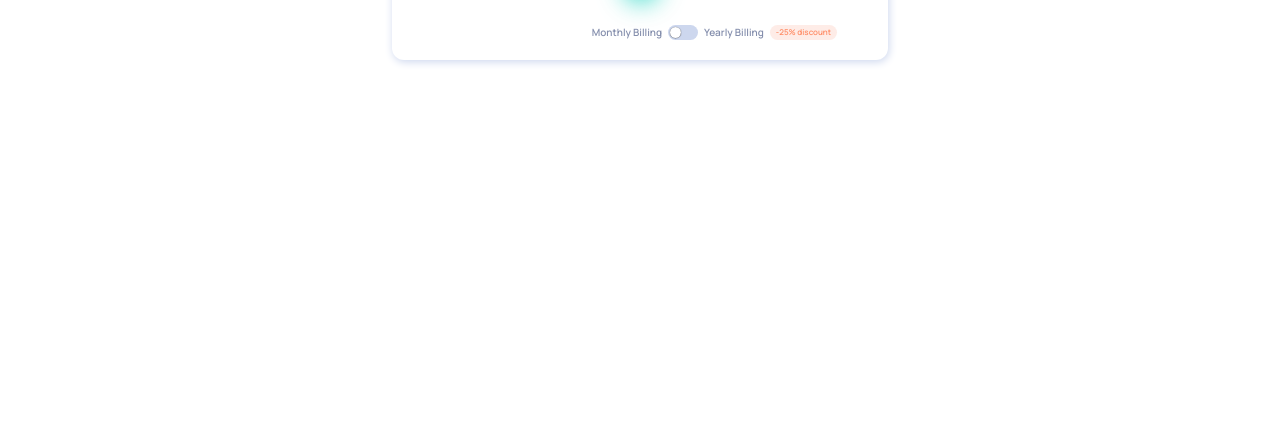
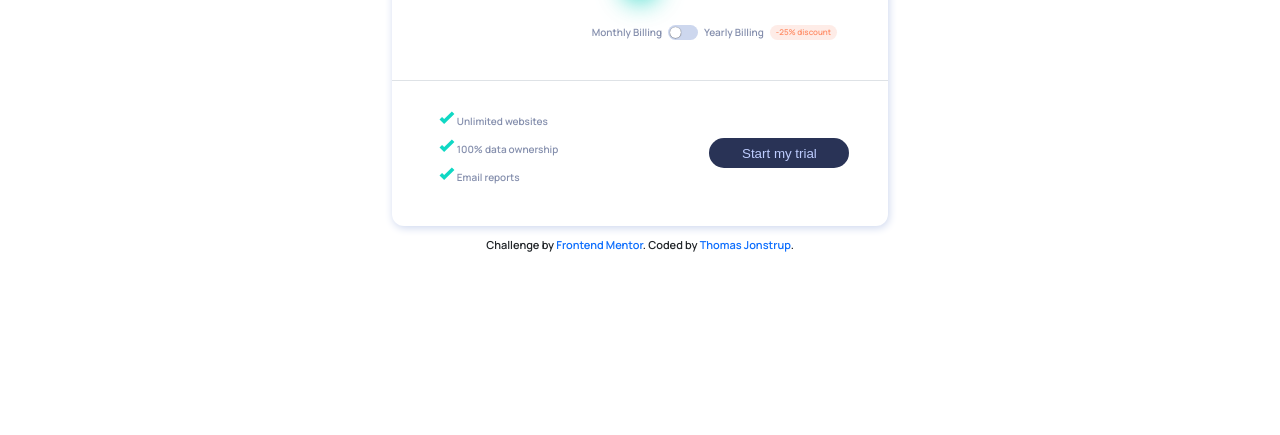
Before and after one commit to EliasOAlmeida/Interactive-pricing-component, a plain HTML site: page index.html in a window 1280 px wide. Shown: the part 365-800 px from the top of the page. Drawn offline with nearby package versions, Linux system fonts and the light colour scheme.

Commit message:
Commit - Button e Footer
Realizado a segunda parte do projeto e o footer. Mudar o titulo e ajeitar o range.

```diff
--- a/css/style.css
+++ b/css/style.css
@@ -47,16 +47,16 @@
 .conteudo {
     margin-top: 10px;
     background: #fff;
-    border-radius: 12px;
+    border-radius: 12px 12px 12px 12px;
     box-shadow:  hsl(223, 50%, 87%) 1px 2px 9px;
 }
 
-.conteudo-title {
+.conteudo-body {
     padding: 35px 0px 20px 0px;
     margin: 0px 18.5px;
 }
 
-.conteudo-title p {
+.conteudo-body p {
     font-size: 12px;
     color: hsl(225, 20%, 60%);
 }
@@ -81,7 +81,7 @@
     margin-top: 10px;
     padding: 0px;
     margin-top: 15.5px;
-    color: hsl(225, 20%, 60%);;
+    color: hsl(225, 20%, 60%);
 }
 
 .conteudo-options {
@@ -110,6 +110,8 @@
     appearance: none;
     width: 38px;
     height: 38px;
+    margin-top: 1px;
+    margin-left: -1px;
     border-radius: 50%;
     background: url("img/icon-slider.svg") no-repeat center hsl(174, 86%, 45%);
     box-shadow: 0px 5px 25px 0px hsla(174, 91%, 43%, 0.753);
@@ -176,3 +178,57 @@
     background-color: #fff;
     box-shadow: 0px 0.2px 1px 0px #000;
 }
+
+
+.border-top {
+       border-top: 1px solid rgba(0, 0, 0, 0.13);
+       margin-top: 20px;
+       padding: 33px 0px 0px 14.5px;
+}
+
+.list {
+    padding-bottom: 12px;
+}
+
+
+.list > ul > li {
+    list-style: none;
+    font-size: 10px;
+    color: hsl(225, 20%, 60%);
+    padding-bottom: 13px;
+}
+
+.list > ul > li > img {
+    width: 16px;
+    margin-top: -8px;
+}
+
+.btn-primary {
+    width: 140px;
+    height: 30px;
+
+    font-family: Arial, Helvetica, sans-serif;
+    background-color: #293356;
+    color: #BDCCFE;
+    border-radius: 16px;
+    font-size: 13.3333px;
+    border: none;
+    padding: 2px 0px 0px 0px;
+    margin-top: 24px;
+    margin-left: 12px;
+}
+
+.btn-primary:hover {
+    background-color: #293356e3;
+    color: #afc0fa;
+}
+
+.btn-primary:focus {
+    background-color: #1c233a;
+    color: #afc0fa;
+}
+
+.footer {
+    padding-top: 11px;
+    font-size: 11px;
+}
--- a/index.html
+++ b/index.html
@@ -36,7 +36,7 @@
 			</div>
 
 			<section class="conteudo">
-			  <div class="conteudo-title row">
+			  <div class="conteudo-body row">
 					<div class="col-md-6 ">
 						<p class="views" id="views">
 							100K Pageviews
@@ -44,7 +44,7 @@
 				    </div>
 
 					<div class="col-md-6">
-						<div class="box-money  row">
+						<div class="box-money row">
 							<div class="col-md-10 d-flex justify-content-end money" id="money">
                                 $16.00
 							</div>
@@ -61,11 +61,10 @@
 					</div>
 
 					<div class="col-md-12  month desconto d-flex justify-content-end">
-
 						<div class="text-end">
 							Monthly Billing
 						</div>
-						<div class="">
+						<div>
 							<input type="checkbox" id="toggle" class="toggle" onclick="toggle()"> <label for="toggle"></label>
 						</div>
 
@@ -76,11 +75,37 @@
 						<div class="text-start desconto-vintecinco">
 							-25% discount
 						</div>
-
-
 					</div>
 			   </div>
+
+			   <div class="border-top">
+				<div class="row">
+					<div class="col-md-6 list">
+					   <ul>
+						   <li>
+							  <img src="css/img/icon-check.svg"> Unlimited websites
+						   </li>
+
+						   <li>
+							<img src="css/img/icon-check.svg">  100% data ownership
+						   </li>
+
+						   <li>
+							<img src="css/img/icon-check.svg">  Email reports
+					   	   </li>
+					   </ul>
+					</div>
+
+					<div class="col-6 d-flex justify-content-center">
+						<button type="submit" class="btn btn-primary"> Start my trial </button>
+				    </div>
+				  </div>
+			   </div>
 			</section>
+
+			<footer class="footer text-center">
+				Challenge by <a href="https://www.frontendmentor.io/" style="text-decoration: none;">Frontend Mentor</a>. Coded by <a style="text-decoration: none;" href="https://github.com/EliasOAlmeida">Thomas Jonstrup</a>.
+			 </footer>
 		</div>
 	</div>
 
```
